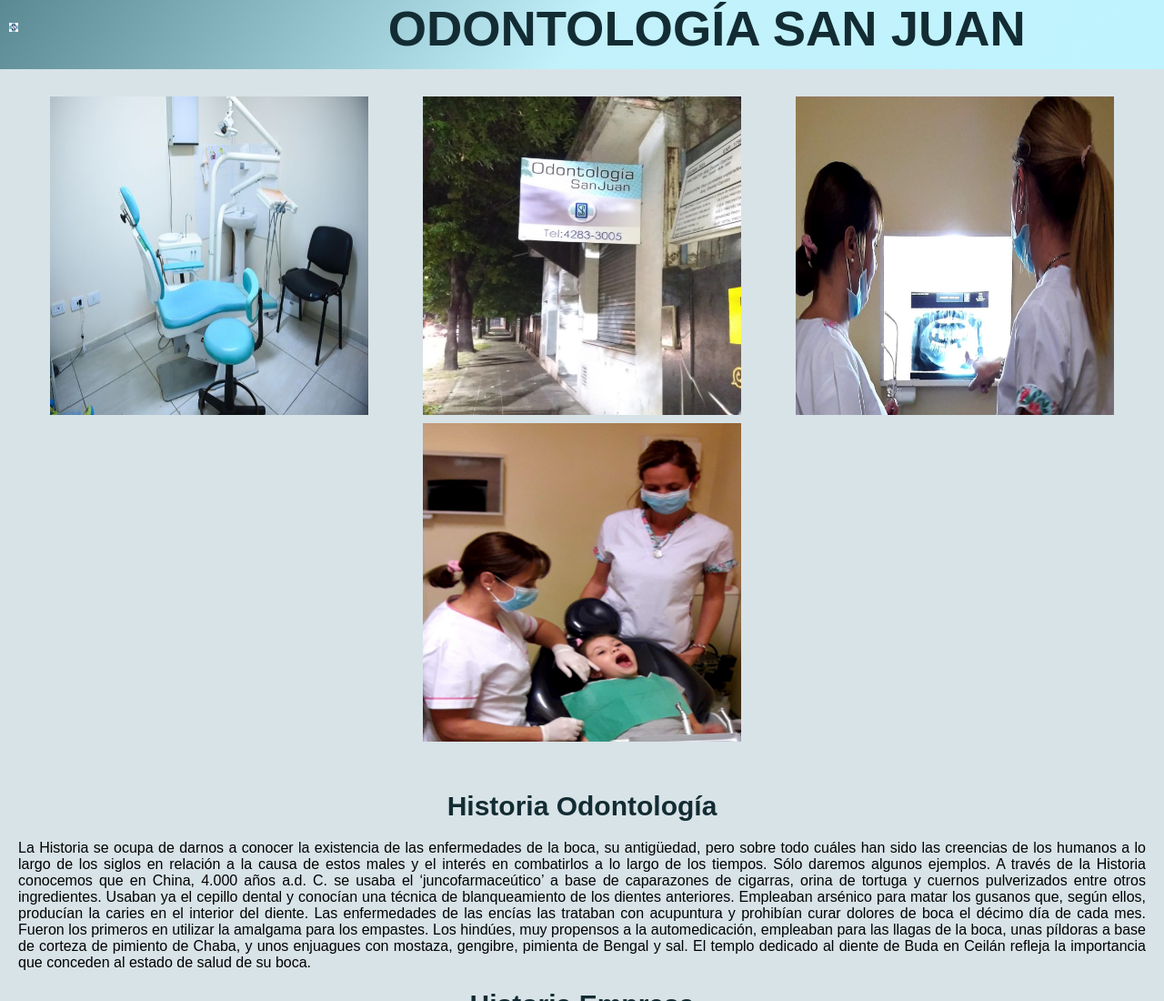
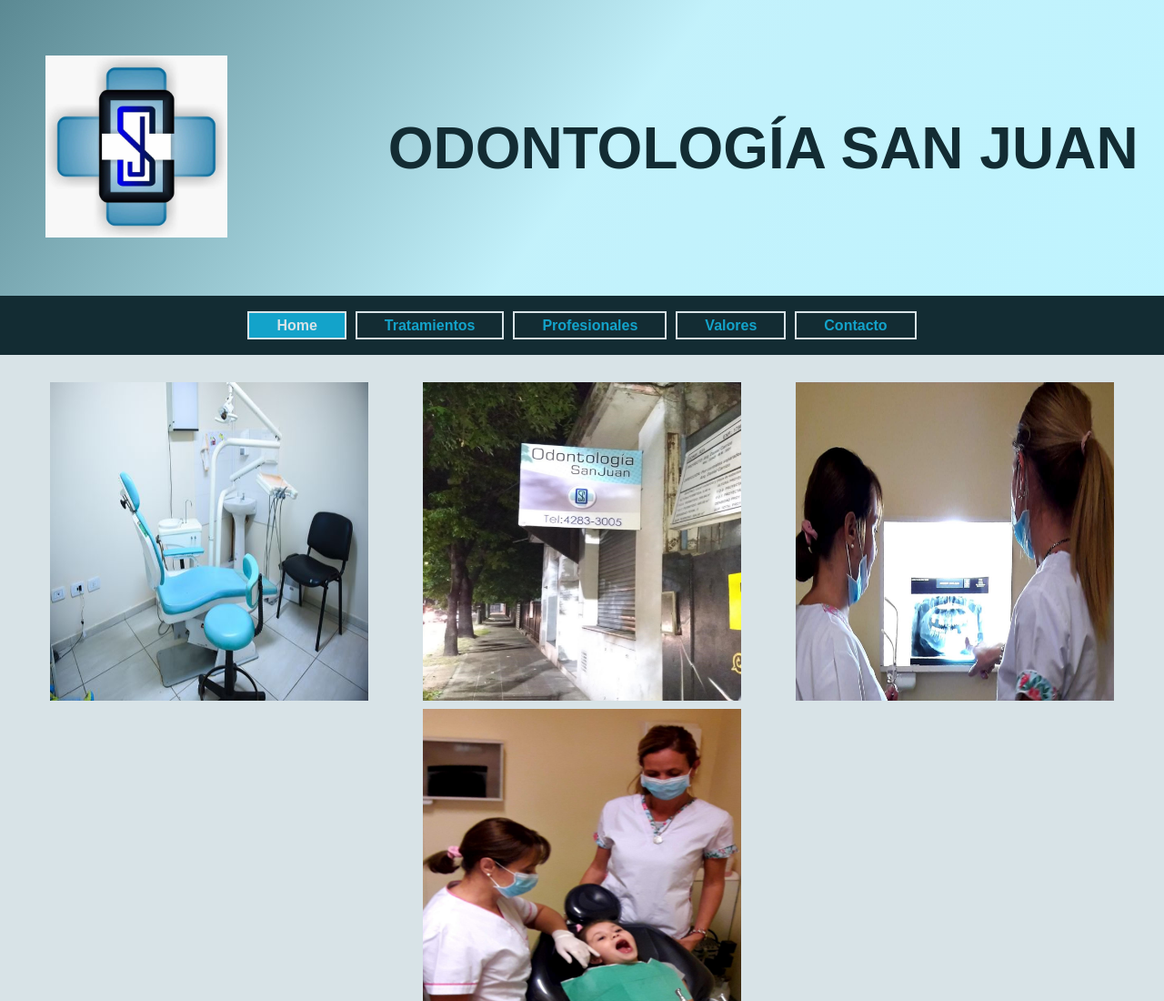
Before and after one commit to IgnacioAlba/DesarrolloWebCoderHouse, a plain HTML site: page index.html in a window 1280 px wide. Shown: the top 1100 px of the page at 91% size. Drawn offline with Linux system fonts and the light colour scheme.

Commit message:
Acomodando para entregar git hub

```diff
--- a/Index.css
+++ b/Index.css
@@ -37,14 +37,14 @@ body {
 }
 
 .header__logo /*Medidas del logo*/ {
-  height: 10px;
-  width: 10px;
-  margin: 10px;
+  height: 200px;
+  width: 200px;
+  margin: 50px;
 }
 
 .header__titulo /*Tipografia del titulo*/ {
   color: #132c33;
-  font-size: 1.7rem;
+  font-size: 2rem;
 }
 
 .header__navegacion /*Caracteristicas y flex del nav*/ {
@@ -88,6 +88,13 @@ a:hover {
   color: #d8e3e7;
 }
 
+/*Media Queries*/
+
+@media (min-width: 768px) {
+  .header__navegacion {
+    display: flex;
+  }
+}
 /* Fin Header */
 
 /* Main */
```
